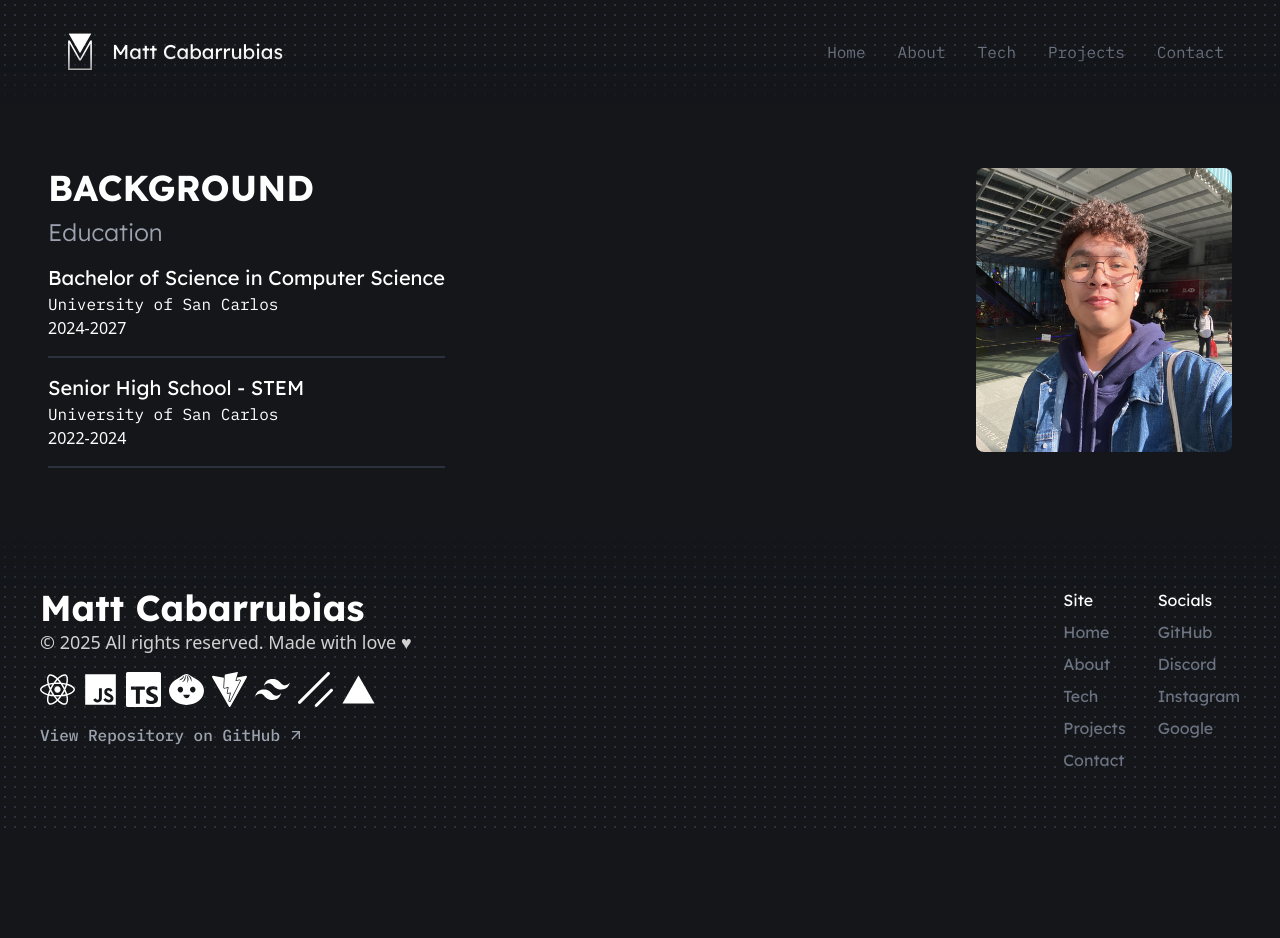
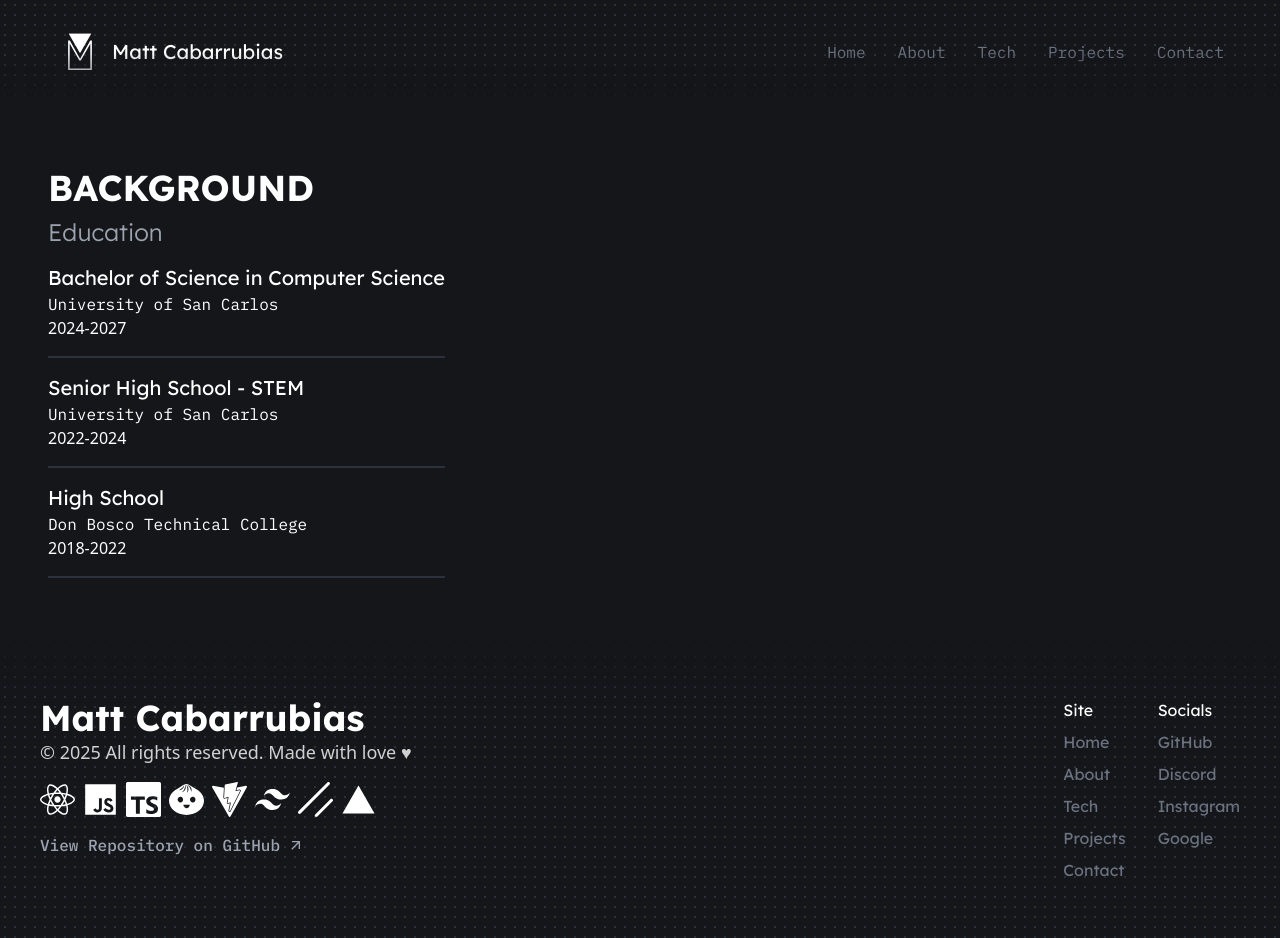
Before and after one commit to devliqht/portfolio, a React (Vite) app: page /about in a window 1280 px wide. Before the commit the page ends 828 px from the top, so only its background shows below. Built offline with nearby package versions, Linux system fonts and the light colour scheme.

Commit message:
ABOUT: remove pic

```diff
--- a/src/pages/About.tsx
+++ b/src/pages/About.tsx
@@ -30,13 +30,10 @@ const About = () => {
                     <h2 className="text-2xl text-gray-400 lexend-deca-300">Education</h2>
                     <EducationContainer course="Bachelor of Science in Computer Science" school="University of San Carlos" year="2024-2027"></EducationContainer>
                     <EducationContainer course="Senior High School - STEM" school="University of San Carlos" year="2022-2024"></EducationContainer>
+                    <EducationContainer course="High School" school="Don Bosco Technical College" year="2018-2022"></EducationContainer>
 
                     </div>
-                    <img src="/me.png" alt="Me" className="w-32 md:w-64 h-auto rounded-lg mb-4" />
                 </div>
-
-
-
                 </BasicContainer>
             </AnimatedContainer>
         </div>
```
